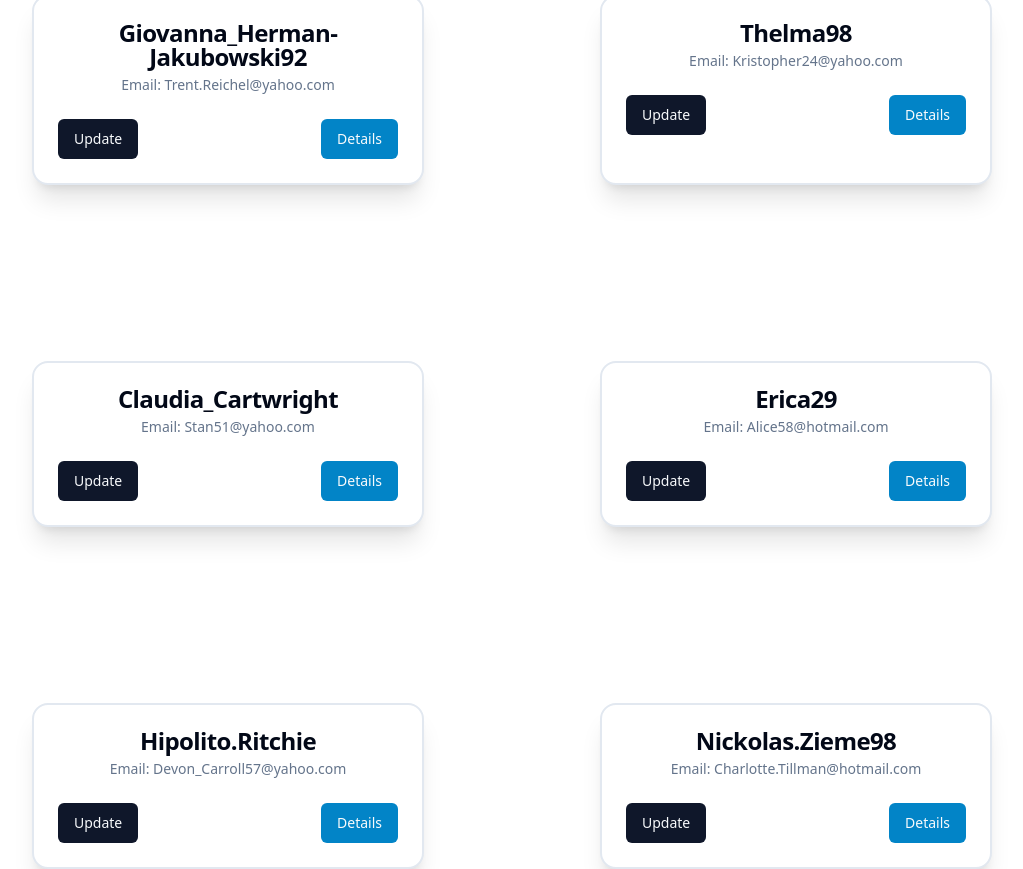
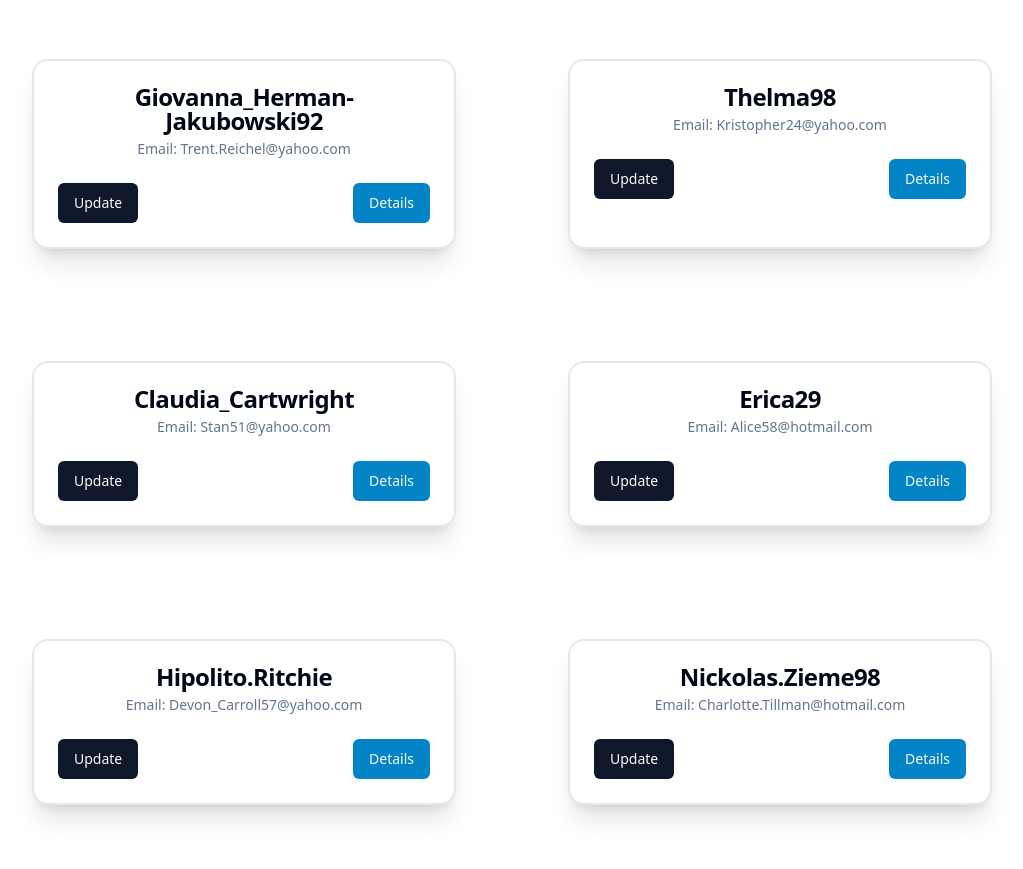
Before and after one commit to Pasca22/mpp-frontend, a React (Vite) app: page / in a window 1280 px wide. Shown: the whole page, without its empty margins (128-1151 px from the left). Built offline with nearby package versions, Linux system fonts and the light colour scheme.

Commit message:
gap changed

```diff
--- a/src/pages/MasterPage.tsx
+++ b/src/pages/MasterPage.tsx
@@ -13,7 +13,7 @@ import { Link } from "react-router-dom";
 const MasterPage: React.FC = () => {
   return (
     <>
-      <div className="grid grid-cols-2 gap-44 place-content-center h-screen max-w-6/12">
+      <div className="grid grid-cols-2 gap-28 place-content-center h-screen max-w-6/12">
         {USERS.map((user) => (
           <Card
             key={user.userId}
```
